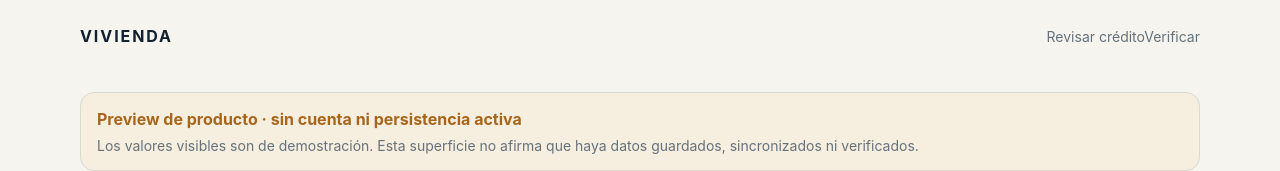
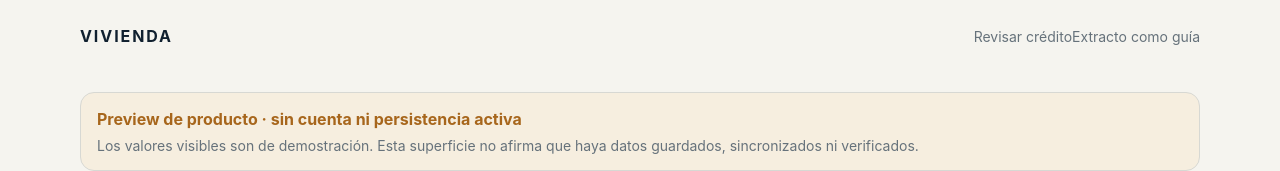
Before and after one commit to arendon7/VIVIENDA, a Next.js app: page /mi-vivienda in a window 1280 px wide. Shown: the top 171 px of the page. Built offline with nearby package versions, Linux system fonts and the light colour scheme.

Commit message:
fix(beta): label statement-guided route truthfully in Mi Vivienda

```diff
--- a/app/mi-vivienda/page.tsx
+++ b/app/mi-vivienda/page.tsx
@@ -35,7 +35,7 @@ export default function MiViviendaPage() {
         <a className="brand" href="/">VIVIENDA</a>
         <nav aria-label="Mi Vivienda">
           <a className="nav-link" href="/revisar">Revisar crédito</a>
-          <a className="nav-link" href="/verificar">Verificar</a>
+          <a className="nav-link" href="/verificar">Extracto como guía</a>
         </nav>
       </header>
 
@@ -136,7 +136,7 @@ export default function MiViviendaPage() {
           </div>
           <div className={styles.workspaceGrid}>
             <article className={`surface ${styles.workspaceItem}`}><strong>Simulaciones</strong><p>Escenarios comparables con supuestos visibles.</p><a href="/revisar">Abrir simulador</a></article>
-            <article className={`surface ${styles.workspaceItem}`}><strong>Documentos</strong><p>La infraestructura segura existe provider-ready, pero el vault persistente aún no está activo.</p><a href="/verificar">Ver flujo de verificación</a></article>
+            <article className={`surface ${styles.workspaceItem}`}><strong>Documentos</strong><p>La infraestructura segura existe provider-ready, pero el vault persistente aún no está activo.</p><a href="/verificar">Usar extracto como guía</a></article>
             <article className={`surface ${styles.workspaceItem}`}><strong>Casos</strong><p>Un Case solo debe existir después de elegir una ejecución real; preparar una ruta no crea representación ni radicación.</p><span>Se habilitará en contexto</span></article>
           </div>
         </section>
```
